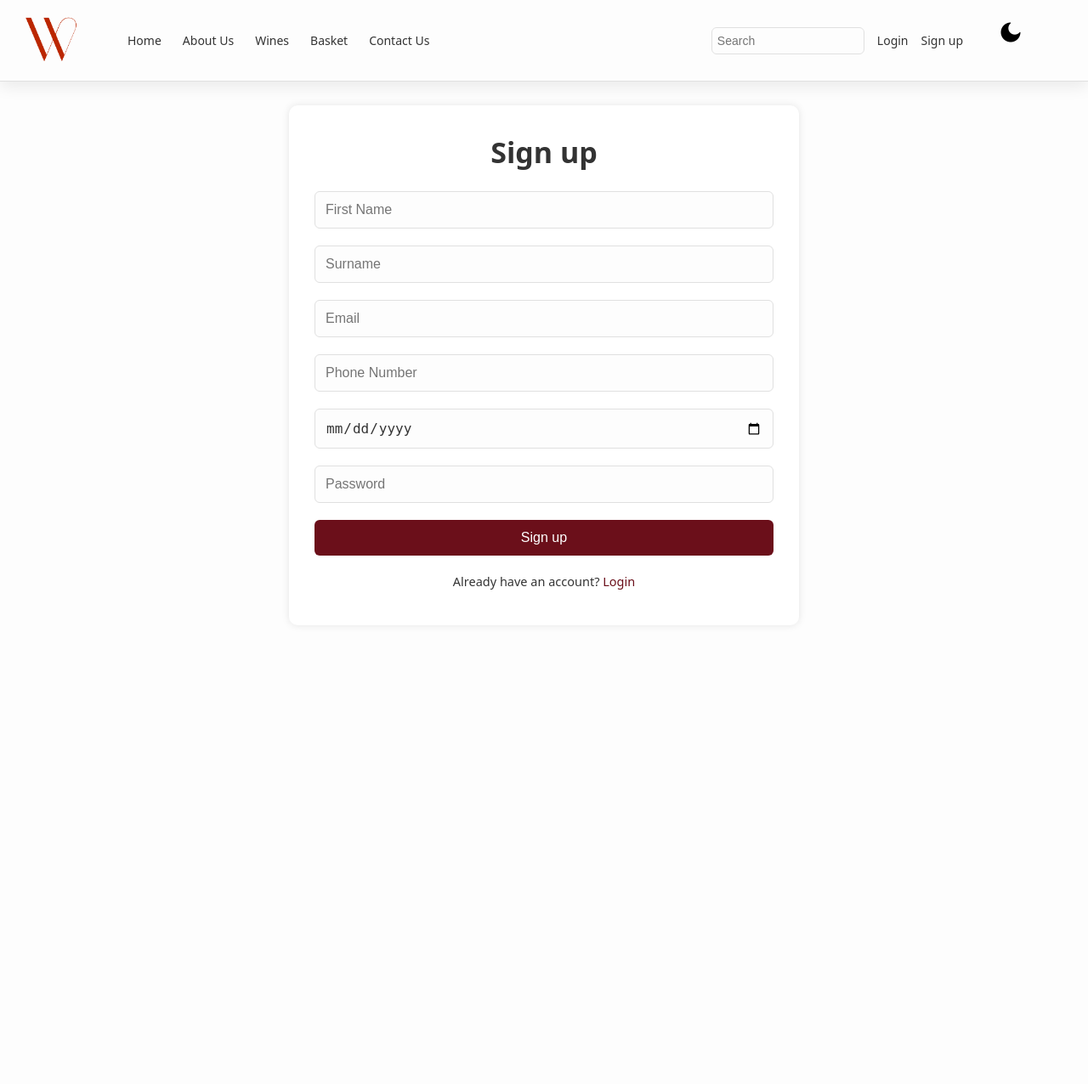
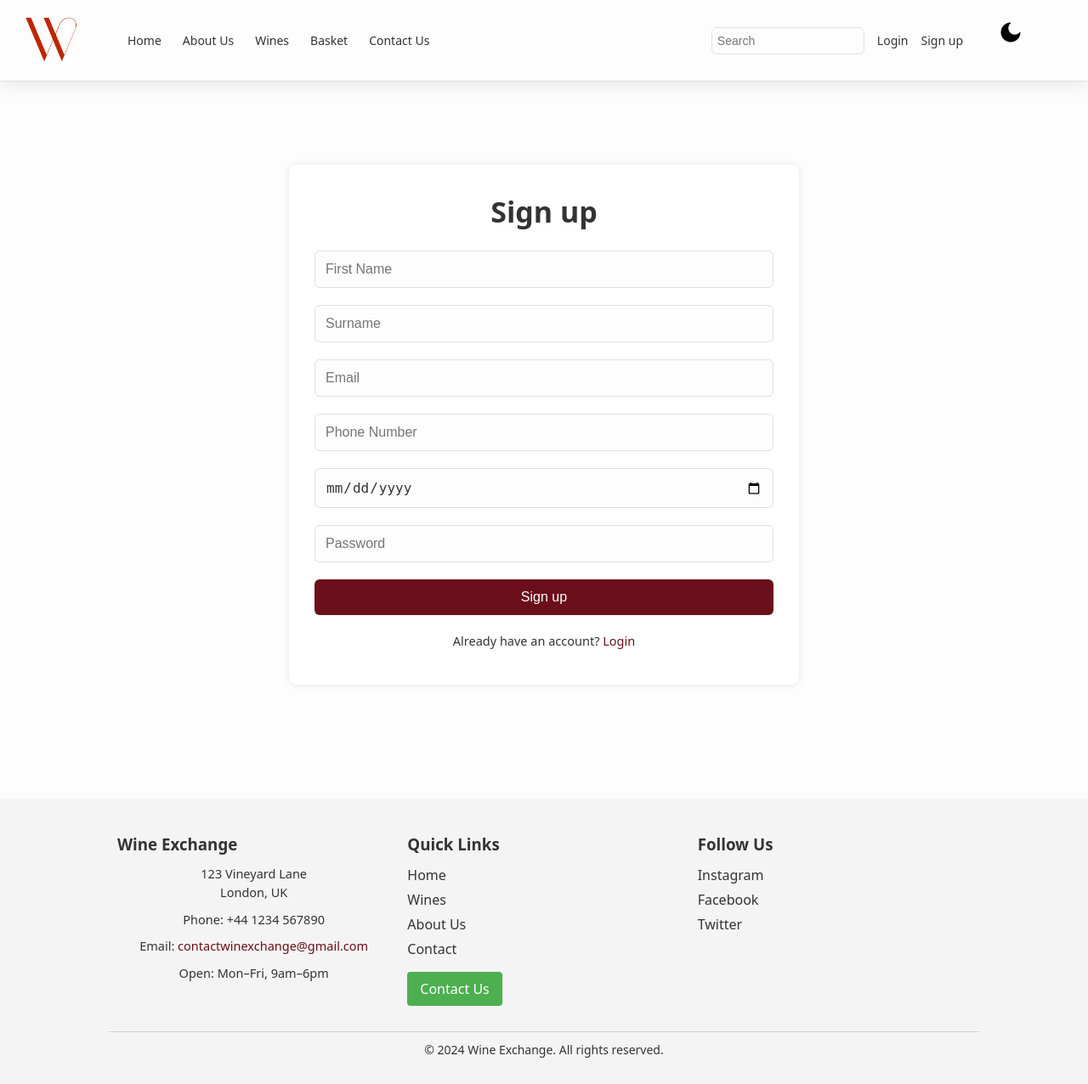
Before and after one commit to fjonasulaa/Group-15-, a PHP site: the page made by frontend/html/signup.php in a window 1280 px wide. Shown: the whole page at 85% size. Before the commit the page ends 694 px from the top, so only its background shows below. Run offline with PHP 8.4, Linux system fonts and the light colour scheme.

Commit message:
footeradded

```diff
--- a/frontend/html/signup.php
+++ b/frontend/html/signup.php
@@ -28,15 +28,15 @@ function showError($errors) {
             box-sizing: border-box;
         }
         body {
+            background-color: var(--background-colour);
+            padding-top: 100px;
+        }
+        .container {
+            margin: 0 15px;
             display: flex;
             justify-content: center;
             align-items: center;
             min-height: 100vh;
-            background-color: var(--background-colour);
-            padding-top: 60px;
-        }
-        .container {
-            margin: 0 15px;
         }
         .form-box {
             width: 100%;
@@ -108,6 +108,84 @@ function showError($errors) {
             text-align: center;
             margin-bottom: 20px;
         }
+
+        .footer {
+      background-color: #f4f4f4;
+      padding: 30px 10%;
+      margin-top: 40px;
+      color: #333;
+    }
+
+    .footer-container {
+      display: flex;
+      justify-content: space-between;
+      flex-wrap: wrap;
+    }
+
+    .footer-section {
+      flex: 1 1 250px;
+      margin: 10px;
+    }
+
+    .footer-section h3 {
+      margin-bottom: 10px;
+    }
+
+    .footer-links {
+      list-style: none;
+      padding: 0;
+    }
+
+    .footer-links li {
+      margin: 5px 0;
+    }
+
+    .footer-links a {
+      text-decoration: none;
+      color: inherit;
+    }
+
+    .footer-links a:hover {
+      text-decoration: underline;
+    }
+
+    /* Contact button */
+    .footer-button {
+      display: inline-block;
+      margin-top: 10px;
+      padding: 8px 15px;
+      background-color: #4CAF50;
+      color: white;
+      border-radius: 4px;
+      text-decoration: none;
+    }
+
+    .footer-button:hover {
+      opacity: 0.9;
+    }
+
+    /* Footer bottom bar */
+    .footer-bottom {
+      text-align: center;
+      margin-top: 20px;
+      padding-top: 10px;
+      border-top: 1px solid #ccc;
+      font-size: 14px;
+    }
+
+    /* DARK MODE SUPPORT */
+    .darkmode .footer {
+      background-color: #1e1e1e;
+      color: #eee;
+    }
+
+    .darkmode .footer-bottom {
+      border-top: 1px solid #555;
+    }
+
+    .darkmode .footer-links a {
+      color: #ddd;
+    }
     </style>
 </head>
 <body>
@@ -148,10 +226,50 @@ function showError($errors) {
                 <input type="date" name="dob" placeholder="Date of Birth">
                 <input type="password" name="password" placeholder="Password" required>
                 <button type="submit" name="signup">Sign up</button>
-                <p>Already have an account? <a href="login.php">Login</a></p>
+                <p>Already have an account? <a href="log-in.php">Login</a></p>
             </form>
         </div>
     </div>
+
+    <!-- footer -->
+  <footer class="footer">
+    <div class="footer-container">
+
+      <div class="footer-section">
+        <h3>Wine Exchange</h3>
+        <p>123 Vineyard Lane<br>London, UK</p>
+        <p>Phone: +44 1234 567890</p>
+        <p>Email: <a href="mailto:contactwinexchange@gmail.com">contactwinexchange@gmail.com</a></p>
+        <p>Open: Mon–Fri, 9am–6pm</p>
+      </div>
+
+      <div class="footer-section">
+        <h3>Quick Links</h3>
+        <ul class="footer-links">
+          <li><a href="index.html">Home</a></li>
+          <li><a href="wines.html">Wines</a></li>
+          <li><a href="about.html">About Us</a></li>
+          <li><a href="contact.php">Contact</a></li>
+        </ul>
+        <a href="contact.php" class="footer-button">Contact Us</a>
+      </div>
+
+      <div class="footer-section">
+        <h3>Follow Us</h3>
+        <ul class="footer-links">
+          <li><a href="#">Instagram</a></li>
+          <li><a href="#">Facebook</a></li>
+          <li><a href="#">Twitter</a></li>
+        </ul>
+      </div>
+
+    </div>
+
+    <div class="footer-bottom">
+      © 2024 Wine Exchange. All rights reserved.
+    </div>
+  </footer>
+
     <script>
         // DARK MODE
         const darkButton = document.getElementById("dark-mode");
```
